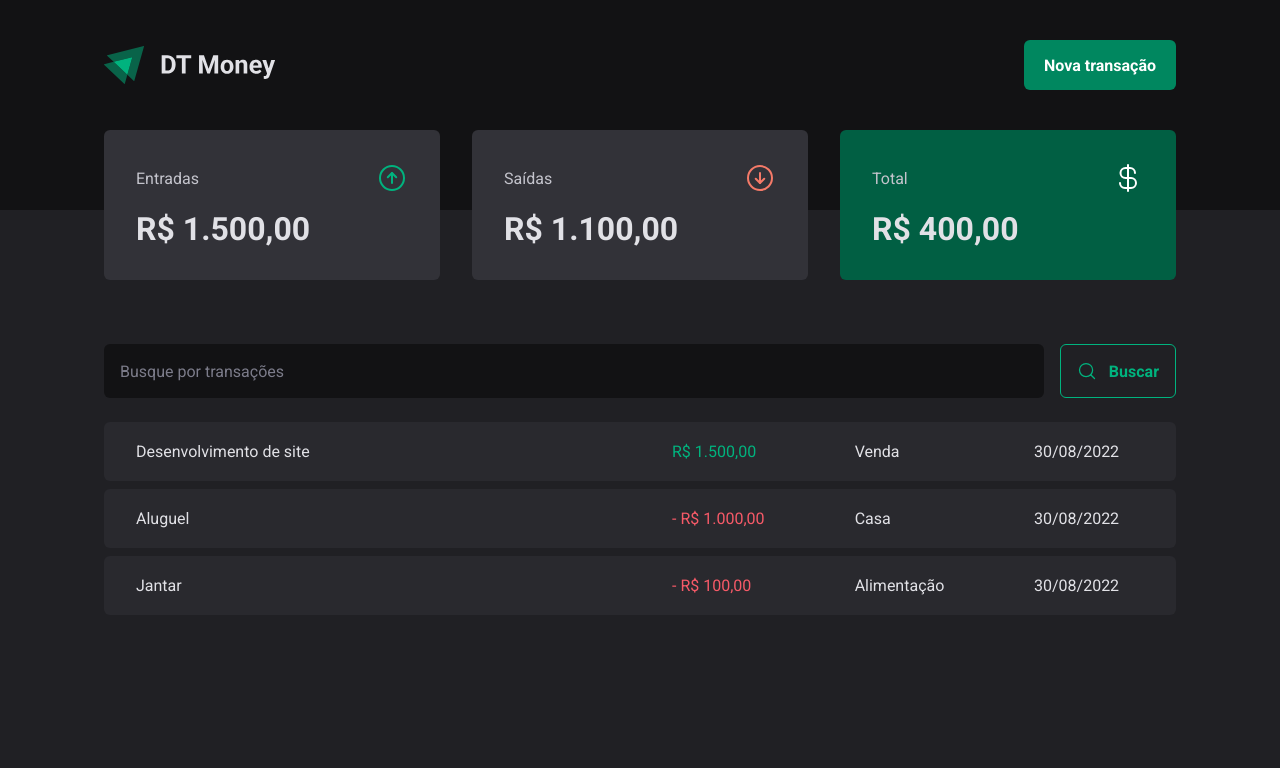
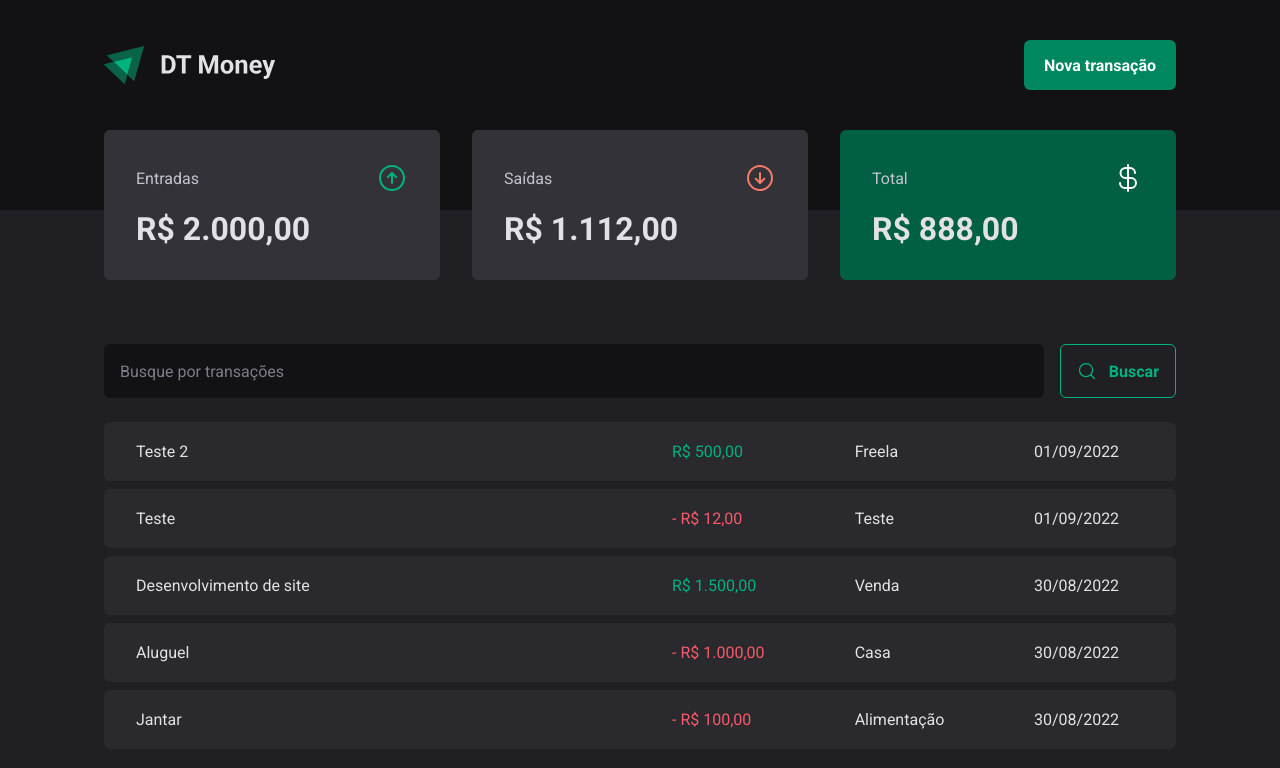
Before and after one commit to alicecomoura/dt-money-2.0, a React (Vite) app: page / in a window 1280 px wide. Shown: the top 768 px of the page. Built offline with nearby package versions, Linux system fonts and the light colour scheme; data requests are answered from the project's data file.

Commit message:
create new transactions with post

```diff
--- a/server.json
+++ b/server.json
@@ -23,6 +23,22 @@
       "category": "Alimentação",
       "price": 100,
       "createdAt": "2022-08-30T16:36:34.716Z"
+    },
+    {
+      "description": "Teste",
+      "price": 12,
+      "category": "Teste",
+      "type": "outcome",
+      "createdAt": "2022-09-01T22:35:13.035Z",
+      "id": 4
+    },
+    {
+      "description": "Teste 2",
+      "price": 500,
+      "category": "Freela",
+      "type": "income",
+      "createdAt": "2022-09-01T22:35:57.822Z",
+      "id": 5
     }
   ]
 }
--- a/src/components/new-transaction-modal/new-transaction-modal.tsx
+++ b/src/components/new-transaction-modal/new-transaction-modal.tsx
@@ -1,4 +1,7 @@
+import { api } from "../../lib/axios";
+import { Controller, useForm } from "react-hook-form";
 import * as z from "zod";
+import { zodResolver } from "@hookform/resolvers/zod";
 
 import * as Dialog from "@radix-ui/react-dialog";
 import { ArrowCircleDown, ArrowCircleUp, X } from "phosphor-react";
@@ -10,8 +13,8 @@
   TransactionType,
   TransactionTypeButton,
 } from "./styles";
-import { Controller, useForm } from "react-hook-form";
-import { zodResolver } from "@hookform/resolvers/zod";
+import { useContext } from "react";
+import { TransactionsContext } from "../../contexts/transactionsContext";
 
 const newTransactionFormSchema = z.object({
   description: z.string(),
@@ -23,21 +26,33 @@
 type NewTransactionFormInputs = z.infer<typeof newTransactionFormSchema>;
 
 export function NewTransactionModal() {
+  const { createTransaction } = useContext(TransactionsContext);
+
   const {
     control,
     register,
     handleSubmit,
     formState: { isSubmitting },
+    reset,
   } = useForm<NewTransactionFormInputs>({
     resolver: zodResolver(newTransactionFormSchema),
   });
 
-  // simular uma requisição demorada
-  // cria uma nova Promessa e resolve ela após 2s
   async function handleCreateNewTransaction(data: NewTransactionFormInputs) {
-    await new Promise((resolve) => setTimeout(resolve, 2000));
+    // simular uma requisição demorada
+    // cria uma nova Promessa e resolve ela após 2s
+    //await new Promise((resolve) => setTimeout(resolve, 2000));
 
-    console.log(data);
+    const { description, price, category, type } = data;
+
+    await createTransaction({
+      description,
+      price,
+      category,
+      type,
+    });
+
+    reset();
   }
 
   return (
@@ -77,10 +92,11 @@
                   onValueChange={field.onChange}
                   value={field.value}
                 >
-                  <TransactionTypeButton variant="income" value="incone">
+                  <TransactionTypeButton variant="income" value="income">
                     <ArrowCircleUp size={24} />
                     Entrada
                   </TransactionTypeButton>
+
                   <TransactionTypeButton variant="outcome" value="outcome">
                     <ArrowCircleDown size={24} />
                     Saída
--- a/src/contexts/transactionsContext.tsx
+++ b/src/contexts/transactionsContext.tsx
@@ -11,9 +11,17 @@
   createdAt: string;
 }
 
+interface CreateTransactionInput {
+  description: string;
+  type: "income" | "outcome";
+  price: number;
+  category: string;
+}
+
 interface TransactionContextType {
   transactions: Transaction[];
   fetchTransactions: (query?: string) => Promise<void>;
+  createTransaction: (data: CreateTransactionInput) => Promise<void>;
 }
 
 interface TransactionsProviderProps {
@@ -28,6 +36,8 @@
   async function fetchTransactions(query?: string) {
     const response = await api.get("transactions", {
       params: {
+        _sort: "createdAt",
+        _order: "desc",
         q: query,
       },
     });
@@ -35,12 +45,30 @@
     setTransactions(response.data);
   }
 
+  async function createTransaction(data: CreateTransactionInput) {
+    const { description, price, category, type } = data;
+
+    const response = await api.post("transactions", {
+      description,
+      price,
+      category,
+      type,
+      createdAt: new Date(),
+    });
+
+    setTransactions((state) => [response.data, ...state]);
+
+    console.log(response.data);
+  }
+
   useEffect(() => {
     fetchTransactions();
   }, []);
 
   return (
-    <TransactionsContext.Provider value={{ transactions, fetchTransactions }}>
+    <TransactionsContext.Provider
+      value={{ transactions, fetchTransactions, createTransaction }}
+    >
       {children}
     </TransactionsContext.Provider>
   );
```
